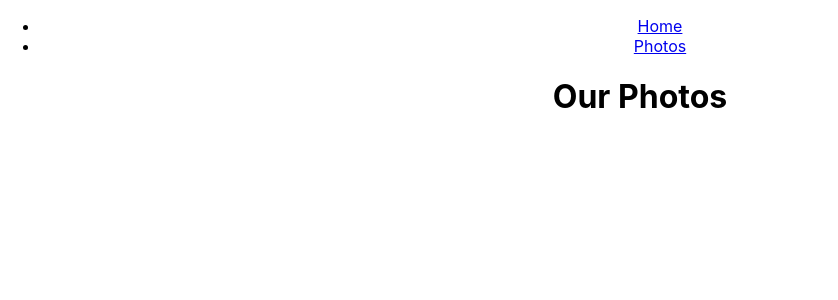
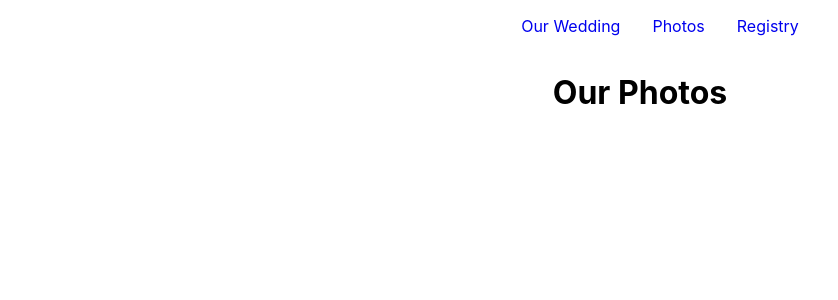
Before and after one commit to mikebkim/weddings, a React (Create React App) app: page /photos in a window 1280 px wide. Shown: the top 300 px of the page, without its empty margins (0-838 px from the left). Built offline with nearby package versions, Linux system fonts and the light colour scheme.

Commit message:
nav styling and additions

```diff
--- a/src/App.js
+++ b/src/App.js
@@ -5,8 +5,12 @@ import {
 } from 'react-router-dom';
 import './App.css';
 
+// Pages
 import HomePage from './pages/HomePage/HomePage'
 import PhotoPage from './pages/PhotoPage/PhotoPage'
+import RegistryPage from './pages/RegistryPage/RegistryPage';
+
+// Components
 import NavBar from './components/NavBar/NavBar';
 
 class App extends Component {
@@ -17,6 +21,7 @@ class App extends Component {
         <Switch>
           <Route exact path='/' render={() => <HomePage />} />
           <Route path='/photos' render={() => <PhotoPage />} />
+          <Route path='/registry' render={() => <RegistryPage />} />
         </Switch>
       </div>
     )
--- a/src/components/NavBar/NavBar.jsx
+++ b/src/components/NavBar/NavBar.jsx
@@ -7,10 +7,13 @@ const NavBar = (props) => {
         <nav>
             <ul className="NavBar">
                 <li className="nav-item">
-                    <Link to="/" className="nav-link">Home</Link>
+                    <Link to="/" className="nav-link">Our Wedding</Link>
                 </li>
                 <li className="nav-item">
                     <Link to="/photos" className="nav-link">Photos</Link>
+                </li>
+                <li className="nav-item">
+                    <Link to="/registry" className="nav-link">Registry</Link>
                 </li>
             </ul>
         </nav>
--- a/src/components/NavBar/NavBar.scss
+++ b/src/components/NavBar/NavBar.scss
@@ -0,0 +1,20 @@
+.NavBar {
+  display: flex;
+  justify-content: center;
+}
+
+a {
+    margin: 0 1rem;
+}
+
+a:link {
+  text-decoration: none;
+}
+
+a:hover {
+  text-decoration: underline;
+}
+
+ul li {
+  list-style-type: none;
+}
--- a/src/pages/PhotoPage/PhotoPage.scss
+++ b/src/pages/PhotoPage/PhotoPage.scss
@@ -0,0 +1,4 @@
+.PhotoPage {
+    display: flex;
+    justify-content: center;
+}
--- a/src/pages/RegistryPage/RegistryPage.scss
+++ b/src/pages/RegistryPage/RegistryPage.scss
@@ -0,0 +1,4 @@
+.RegistryPage {
+    display: flex;
+    justify-content: center;
+}
```
